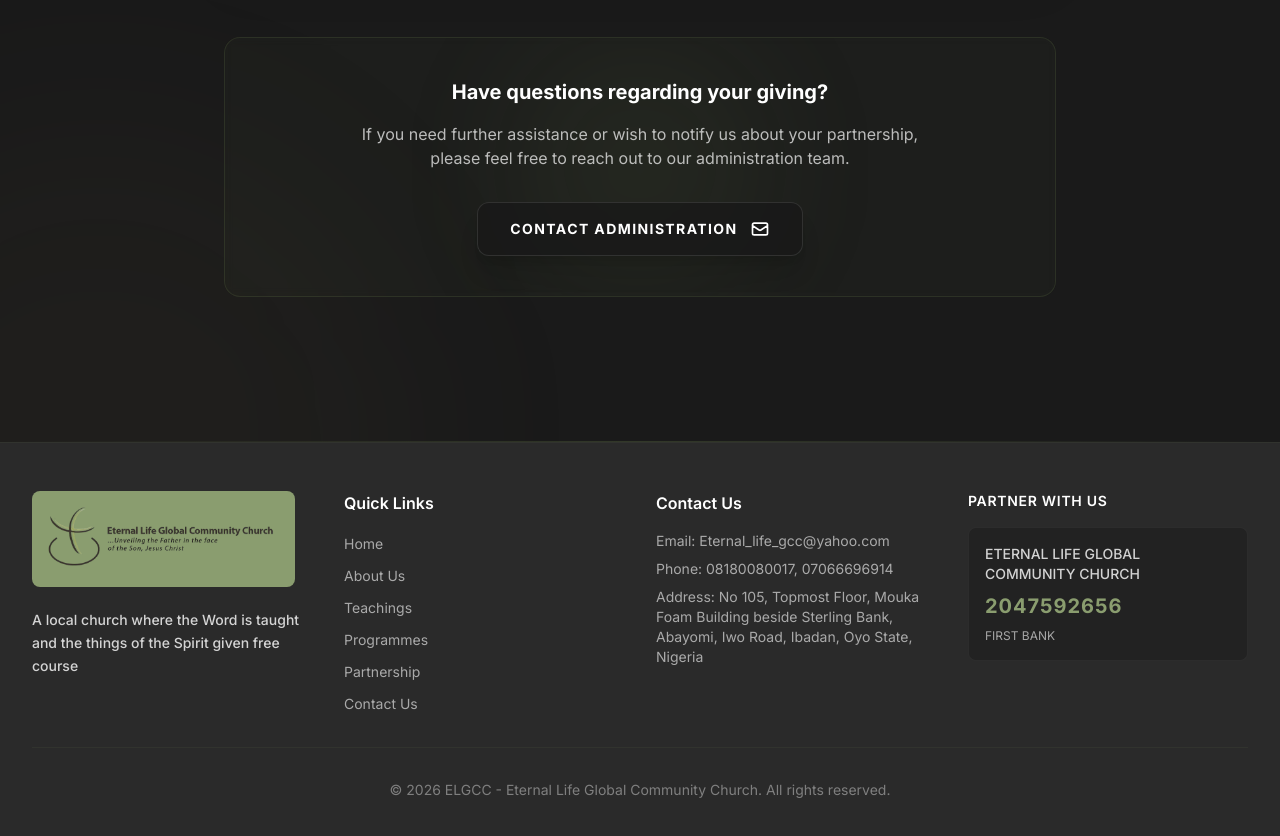
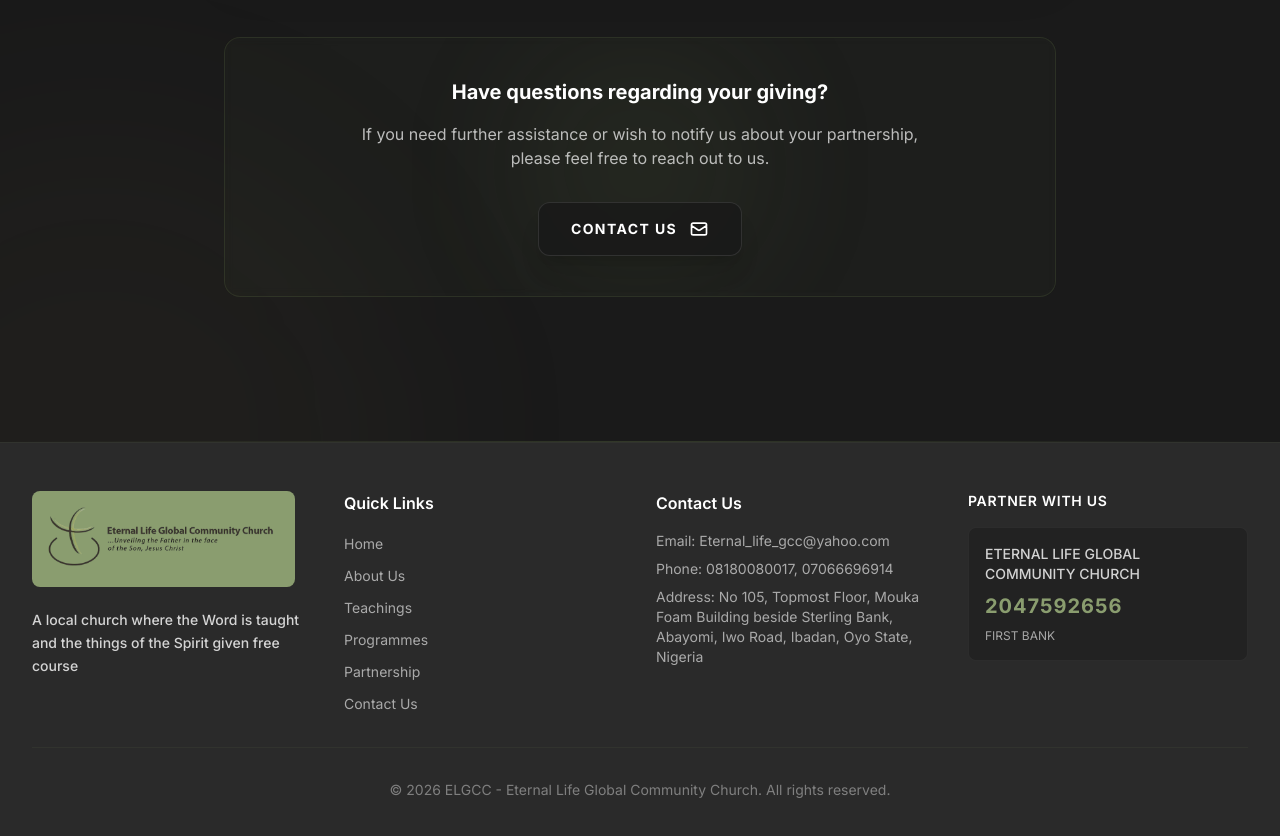
Before and after one commit to TriumphantSam/elgcc-website, a Next.js app: page /partnership in a window 1280 px wide. Shown: the part 1460-2296 px from the top of the page. Built offline with nearby package versions, Linux system fonts and the light colour scheme.

Commit message:
style: update wording on the partnership page contact section

```diff
--- a/app/partnership/page.tsx
+++ b/app/partnership/page.tsx
@@ -78,13 +78,13 @@ export default function PartnershipPage() {
 
                     <h3 className="text-xl font-bold text-white mb-4 relative z-10">Have questions regarding your giving?</h3>
                     <p className="text-white/70 mb-8 max-w-xl mx-auto relative z-10">
-                        If you need further assistance or wish to notify us about your partnership, please feel free to reach out to our administration team.
+                        If you need further assistance or wish to notify us about your partnership, please feel free to reach out to us.
                     </p>
                     <a
                         href="mailto:Eternal_life_gcc@yahoo.com"
                         className="inline-flex items-center gap-2 bg-dark/80 text-white border border-white/10 font-bold px-8 py-4 rounded-xl hover:bg-white/10 hover:border-white/20 transition-all relative z-10 uppercase tracking-widest text-sm shadow-xl"
                     >
-                        Contact Administration
+                        Contact Us
                         <svg className="w-5 h-5 ml-1" fill="none" stroke="currentColor" viewBox="0 0 24 24">
                             <path strokeLinecap="round" strokeLinejoin="round" strokeWidth={2} d="M3 8l7.89 5.26a2 2 0 002.22 0L21 8M5 19h14a2 2 0 002-2V7a2 2 0 00-2-2H5a2 2 0 00-2 2v10a2 2 0 002 2z" />
                         </svg>
```
